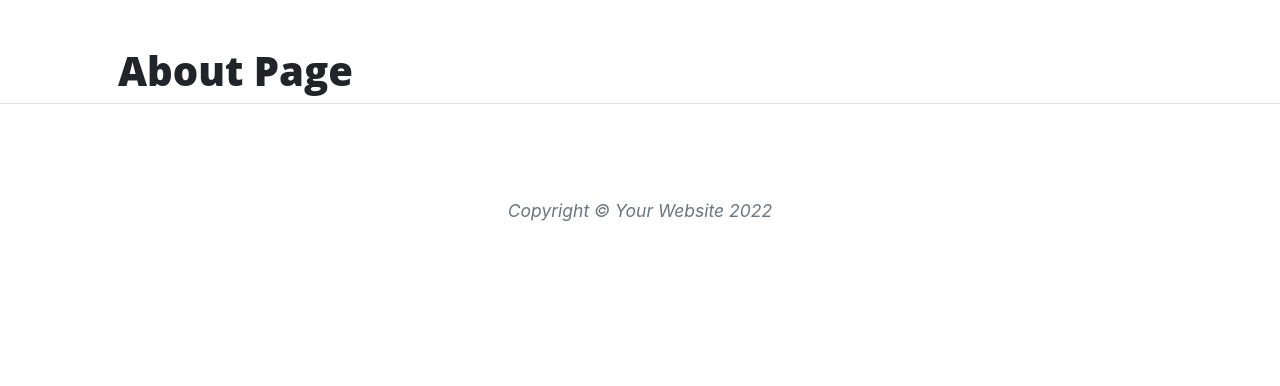
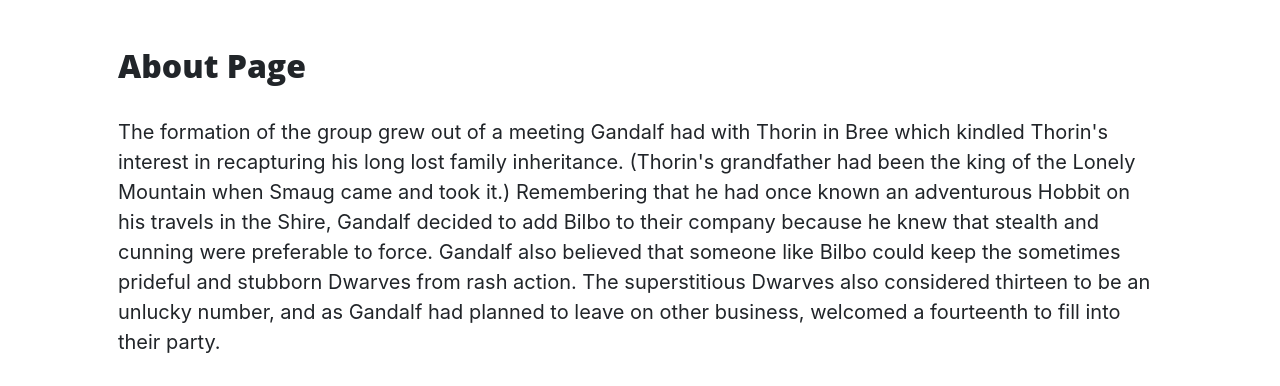
Before and after one commit to hashim222/flask-tutorials, a Flask app: page /about in a window 1280 px wide. Shown: the part 401-787 px from the top of the page. Run offline with Flask 2, Linux system fonts and the light colour scheme; some libraries are stand-ins or nearby versions.

Commit message:
updated about us html page aswell other html pages

```diff
--- /dev/null
+++ b/static/css/style.css
@@ -0,0 +1,3 @@
+.col-md-5 img {
+    width: 100%;
+}
--- a/static/js/scripts.js
+++ b/static/js/scripts.js
@@ -4,6 +4,8 @@
 * Licensed under MIT (https://github.com/StartBootstrap/startbootstrap-clean-blog/blob/master/LICENSE)
 */
 window.addEventListener('DOMContentLoaded', () => {
+    const copyright = document.querySelector('#copyright')
+    copyright.innerText = new Date().getFullYear()
     let scrollPos = 0;
     const mainNav = document.getElementById('mainNav');
     const headerHeight = mainNav.clientHeight;
--- a/templates/about.html
+++ b/templates/about.html
@@ -1,4 +1,51 @@
 {% extends "base.html" %}
 {% block content %}
-    <h1>About Page</h1>
+<h2>About Page</h2>
+
+<p> The formation of the group grew out of a meeting Gandalf had with Thorin in Bree which kindled Thorin's interest in
+    recapturing his long lost family inheritance. (Thorin's grandfather had been the king of the Lonely Mountain when
+    Smaug came and took it.) Remembering that he had once known an adventurous Hobbit on his travels in the Shire,
+    Gandalf decided to add Bilbo to their company because he knew that stealth and cunning were preferable to force.
+    Gandalf also believed that someone like Bilbo could keep the sometimes prideful and stubborn Dwarves from rash
+    action. The superstitious Dwarves also considered thirteen to be an unlucky number, and as Gandalf had planned to
+    leave on other business, welcomed a fourteenth to fill into their party.</p>
+
+<div class="row featurette">
+    <div class="col-md-7">
+        <h3>Thorin Oakenshield</h3>
+        <p>
+            In the year TA 2746, Thorin II was born to Dwarven prince Thráin II in the mountain city of The Lonely
+            Mountain.
+            Early in his youth, he and the other Dwarves of the Lonely Mountain were forced to flee by the dragon Smaug
+            in TA
+            2770. While in exile, he quickly grew to become a capable warrior. This was demonstrated when he
+            participated in the
+            Battle of Azanulbizar in TA 2799. He marched with one of the Dwarven armies beneath the East-gate of Moria.
+            At some
+            point in the fighting, his shield broke, and using an oaken tree branch found on the floor as a shield, he
+            gained
+            the epithet "Oakenshield," which would remain with him even in death.
+        </p>
+    </div>
+    <div class="col-md-5">
+        <img src="https://vignette.wikia.nocookie.net/lotr/images/3/3f/ThorinBIG.jpg" alt="">
+    </div>
+
+    <div class="col-md-5">
+        <img src="https://vignette.wikia.nocookie.net/lotr/images/b/b4/The-Hobbit-Fili-and-Kili.jpg" alt="">
+    </div>
+
+    <div class="col-md-7">
+        <h3>Fili and Kili</h3>
+        <p>
+            Fíli and Kíli were nephews of Thorin, who was the elder brother of their mother Dís. They were also nephews
+            of
+            Frerin, grandsons of Thráin II, and great-grandsons of Thrór. Fíli's most distinguishing feature was his
+            long nose,
+            the longest of any of the Dwarves in Thorin's company.
+        </p>
+    </div>
+
+</div>
+
 {% endblock %}
--- a/templates/base.html
+++ b/templates/base.html
@@ -16,7 +16,8 @@
     <link
         href="{{url_for('static', filename='https://fonts.googleapis.com/css?family=Open+Sans:300italic,400italic,600italic,700italic,800italic,400,300,600,700,800') }}"
         rel="stylesheet" type="text/css" />
-    <link rel="stylesheet" href="{{ url_for('static', filename='css/styles.css') }}">
+    <link rel="stylesheet" href="{{ url_for('static', filename='css/bootstrap-theme.css') }}">
+    <link rel="stylesheet" href="{{ url_for('static', filename='css/style.css') }}">
     <title>Hello Flask</title>
 </head>
 
@@ -25,7 +26,7 @@
     <!-- Navigation-->
     <nav class="navbar navbar-expand-lg navbar-light" id="mainNav">
         <div class="container px-4 px-lg-5">
-            <a class="navbar-brand" href=" {{url_for('index')}} ">Start Bootstrap</a>
+            <a class="navbar-brand" href=" {{url_for('index')}} ">Thorin &amp; Company</a>
             <button class="navbar-toggler" type="button" data-bs-toggle="collapse" data-bs-target="#navbarResponsive"
                 aria-controls="navbarResponsive" aria-expanded="false" aria-label="Toggle navigation">
                 Menu
@@ -89,7 +90,7 @@
                             </a>
                         </li>
                     </ul>
-                    <div class="small text-center text-muted fst-italic">Copyright &copy; Your Website 2022</div>
+                    <div class="small text-center text-muted fst-italic">Copyright &copy; Your Website <span id="copyright"></span></div>
                 </div>
             </div>
         </div>
--- a/templates/careers.html
+++ b/templates/careers.html
@@ -1,4 +1,4 @@
 {% extends "base.html" %}
 {% block content %}
-    <h1>Come Work With Us!</h1>
+    <h2>Come Work With Us!</h2>
 {% endblock %}
--- a/templates/contact.html
+++ b/templates/contact.html
@@ -1,4 +1,4 @@
 {% extends "base.html" %}
 {% block content %}
-    <h1>Contact Us</h1>
+    <h2>Contact Us</h2>
 {% endblock %}
--- a/templates/index.html
+++ b/templates/index.html
@@ -1,4 +1,5 @@
 {% extends "base.html" %}
+
 {% block content %}
 <div class="row gx-4 gx-lg-5 justify-content-center">
     <div class="col-md-10 col-lg-8 col-xl-7">
```
Also changed, not shown: static/css/bootstrap-theme.css (renamed from static/css/styles.css).
